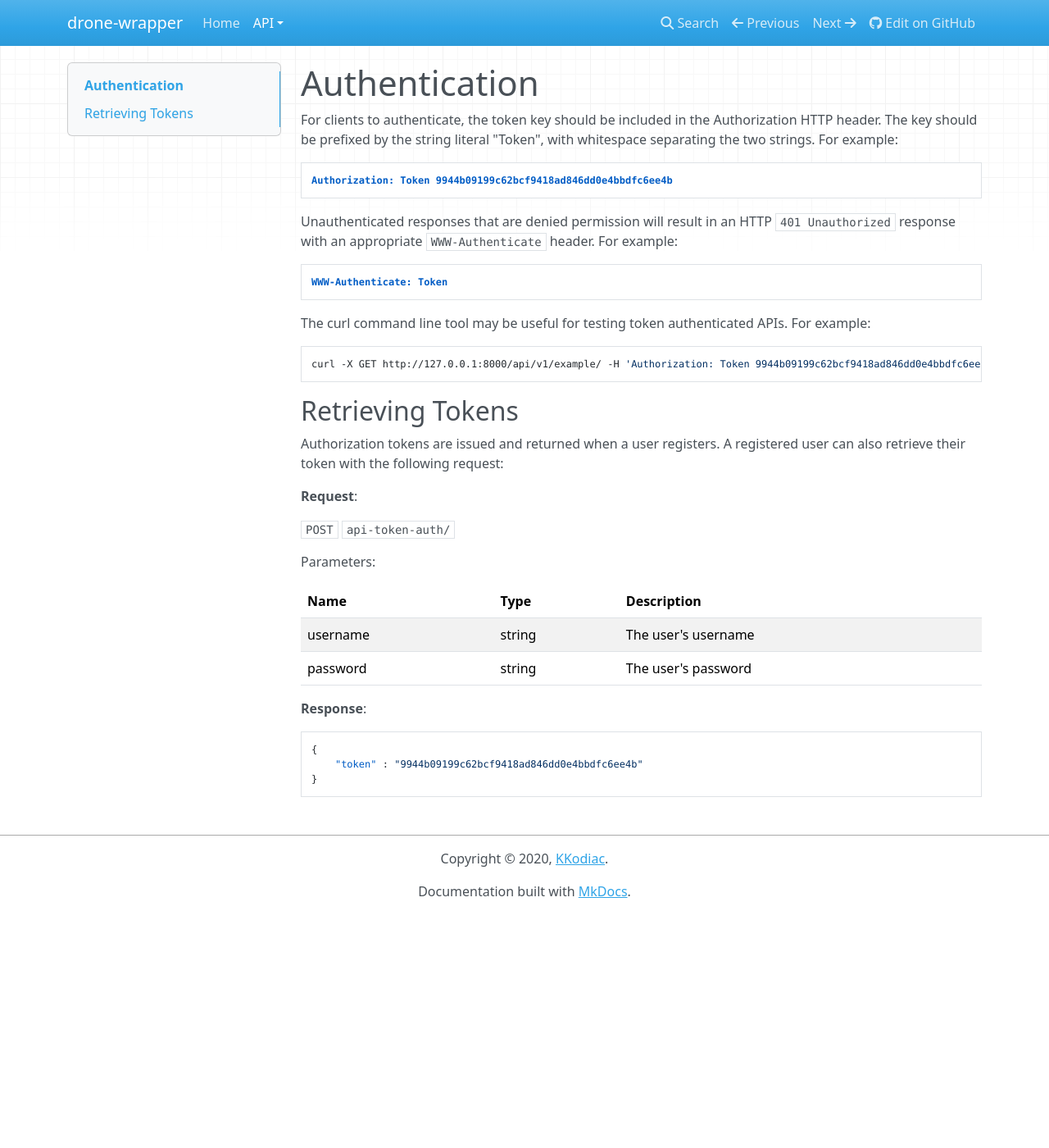
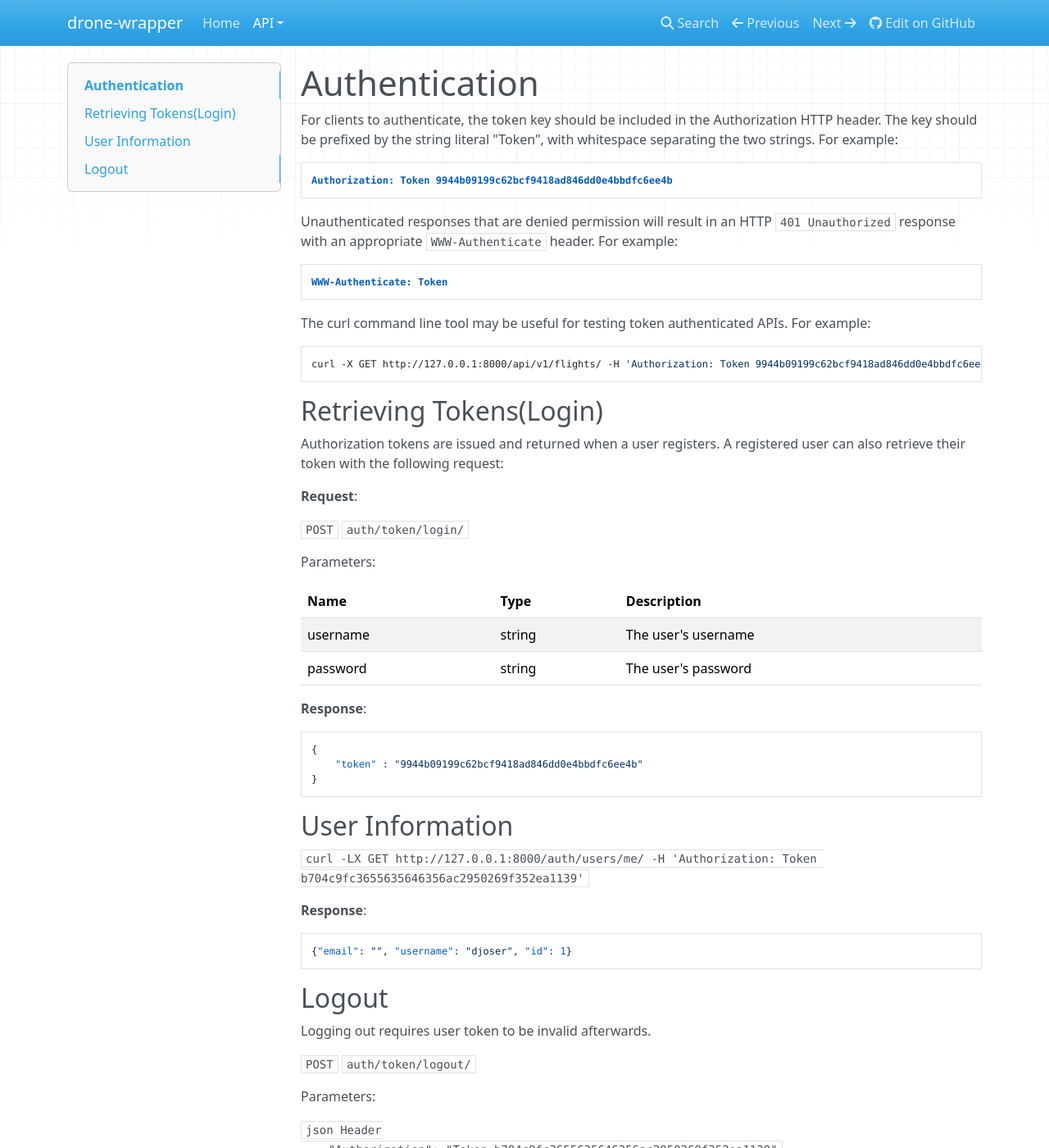
Before and after one commit to 2022-capstone-design-KPUCS/capstone-drone-backend, an MkDocs documentation site: the page built from docs/api/authentication.md, in a window 1280 px wide and 1400 px high. Shown: the whole window at 82% size. Built offline with MkDocs 1.6.1, drawn with Linux system fonts in a browser that asks for light colours; nearby versions of some CDN libraries.

Commit message:
Update documentation

````diff
--- a/docs/api/authentication.md
+++ b/docs/api/authentication.md
@@ -14,15 +14,15 @@ WWW-Authenticate: Token
 The curl command line tool may be useful for testing token authenticated APIs. For example:
 
 ```bash
-curl -X GET http://127.0.0.1:8000/api/v1/example/ -H 'Authorization: Token 9944b09199c62bcf9418ad846dd0e4bbdfc6ee4b'
+curl -X GET http://127.0.0.1:8000/api/v1/flights/ -H 'Authorization: Token 9944b09199c62bcf9418ad846dd0e4bbdfc6ee4b'
 ```
 
-## Retrieving Tokens
+## Retrieving Tokens(Login)
 Authorization tokens are issued and returned when a user registers. A registered user can also retrieve their token with the following request:
 
 **Request**:
 
-`POST` `api-token-auth/`
+`POST` `auth/token/login/`
 
 Parameters:
 
@@ -37,3 +37,23 @@ password | string | The user's password
     "token" : "9944b09199c62bcf9418ad846dd0e4bbdfc6ee4b"
 }
 ```
+
+## User Information
+`curl -LX GET http://127.0.0.1:8000/auth/users/me/ -H 'Authorization: Token b704c9fc3655635646356ac2950269f352ea1139'`
+
+**Response**:
+```json
+{"email": "", "username": "djoser", "id": 1}
+```
+
+
+## Logout
+Logging out requires user token to be invalid afterwards.
+
+`POST` `auth/token/logout/`
+
+Parameters:
+
+```json Header
+    "Authorization": "Token b704c9fc3655635646356ac2950269f352ea1139"
+```
--- a/mkdocs.yml
+++ b/mkdocs.yml
@@ -10,3 +10,7 @@ nav:
   - API:
     - Authentication: 'api/authentication.md'
     - Users: 'api/users.md'
+    - Drones: 'api/drones.md'
+    - Decks: 'api/decks.md'
+    - Flights: 'api/fligts.md'
+    - FlightRecords: 'api/flights_records.md'
````
Also changed, not shown: docs/api/users.md (+2 -0 lines).
